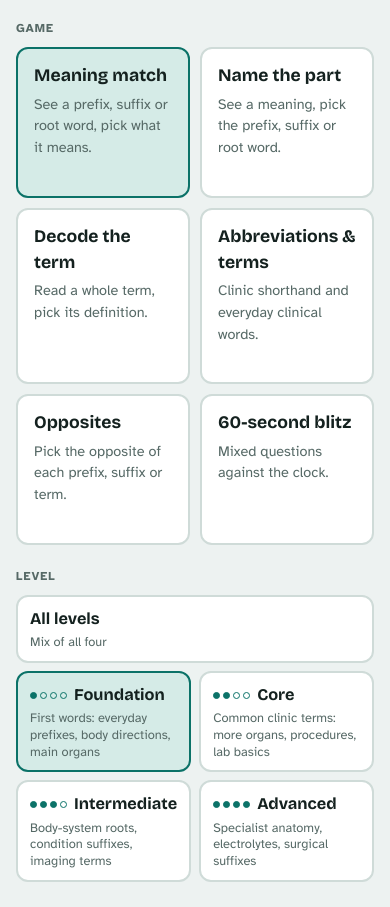
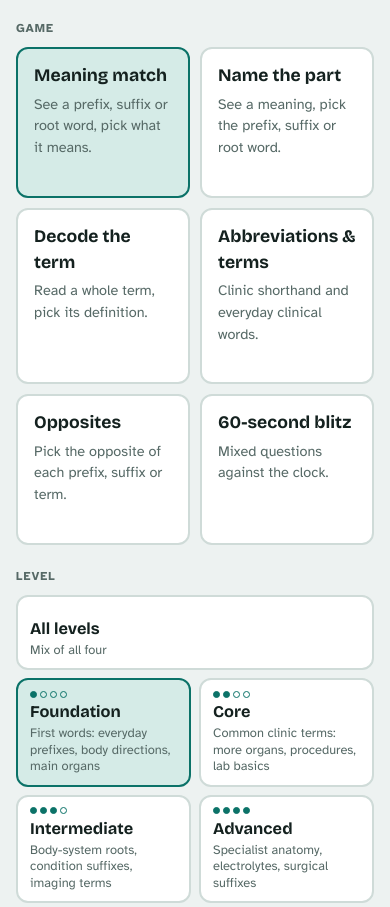
Before and after one commit to annikajayne/vet-terminology-trainer, a plain HTML site: page index.html in a window 390 px wide. Shown: the part 192-1099 px from the top of the page. Drawn offline with nearby package versions, Linux system fonts and the light colour scheme.

Commit message:
Fix level boxes overflowing on tablets
Put the level dots on their own line above the level name.

Co-Authored-By: Claude Opus 5.5 <noreply@anthropic.com>
Claude-Session: https://claude.ai/code/session_01URewVhrqbwffyjC5SvAYPg

```diff
--- a/index.html
+++ b/index.html
@@ -72,13 +72,16 @@ button:focus-visible,.chip:focus-visible{outline:3px solid var(--accent);outline
 /* levels */
 .lvls{display:grid;grid-template-columns:repeat(5,minmax(0,1fr));gap:8px}
 @media (max-width:620px){.lvls{grid-template-columns:1fr 1fr}.lvl[data-level="all"]{grid-column:1/-1}}
-.lvl{display:flex;flex-direction:column;gap:3px;text-align:left;padding:10px 12px;border-radius:12px;background:var(--surface);border:2px solid var(--line)}
+.lvl{display:flex;flex-direction:column;gap:3px;text-align:left;padding:10px 12px;min-width:0;border-radius:12px;background:var(--surface);border:2px solid var(--line)}
 .lvl:hover:not(:disabled){border-color:var(--accent)}
 .lvl[aria-pressed="true"]{border-color:var(--accent);background:var(--accent-soft)}
 .lvl:disabled{opacity:.35;cursor:not-allowed}
-.lvl b{display:flex;align-items:center;gap:7px;font-family:var(--display);font-size:1.02rem}
+.lvl b{display:flex;flex-direction:column;align-items:flex-start;gap:5px;font-family:var(--display);font-size:1.02rem;line-height:1.15;overflow-wrap:anywhere}
+.lvl .dots{height:8px;align-items:center}
+.lvl .nodots{display:block;height:8px}
 .lvl .lvn{display:none}
-.lvl span{color:var(--muted);font-size:.8rem;line-height:1.3}
+.lvl > span{color:var(--muted);font-size:.8rem;line-height:1.3}
+.lvl .lvname{color:var(--ink)}
 .dots{display:inline-flex;gap:3px;flex:none}
 .dots i{width:7px;height:7px;border-radius:50%;border:1.5px solid var(--accent)}
 .dots i.on{background:var(--accent)}
@@ -785,7 +788,7 @@ function renderHome(){
   }).join('');
   const chips = topicsFor(S.mode).map(([k,n]) => `<button class="chip" data-topic="${k}" aria-pressed="${S.topic===k}" ${topicAvailable(S.mode,k,S.level)?'':'disabled'}>${n}</button>`).join('');
   const levels = LEVELS.map(([k,n,d]) => `<button class="lvl" data-level="${k}" aria-pressed="${S.level===k}" ${levelAvailable(S.mode,k)?'':'disabled'}>
-      <b>${dots(k)}${k==='all'?'':`<span class="lvn">${k}</span>`}${n}</b>${d?`<span>${d}</span>`:'<span>Mix of all three</span>'}</button>`).join('');
+      <b>${k==='all' ? '<span class="nodots"></span>' : dots(k)}<span class="lvname">${n}</span></b>${d?`<span>${d}</span>`:'<span>Mix of all three</span>'}</button>`).join('');
   const count = S.mode==='abbr' ? abbrFor(S.topic).length : S.mode==='opposites' ? antsFor().length : S.mode==='decode' ? termsFor(S.topic).length : S.mode==='blitz' ? partsFor(S.topic).length + termsFor(S.topic).length : partsFor(S.topic).length;
   const what = S.mode==='abbr' ? 'abbreviations and terms' : S.mode==='opposites' ? 'antonym pairs' : S.mode==='decode' ? 'whole terms' : S.mode==='blitz' ? 'prefixes, suffixes, root words and terms' : 'prefixes, suffixes and root words';
   const tip = S.mode==='abbr' ? `${ROUND} questions per round. Most show the abbreviation; some ask you to name it.`
```
